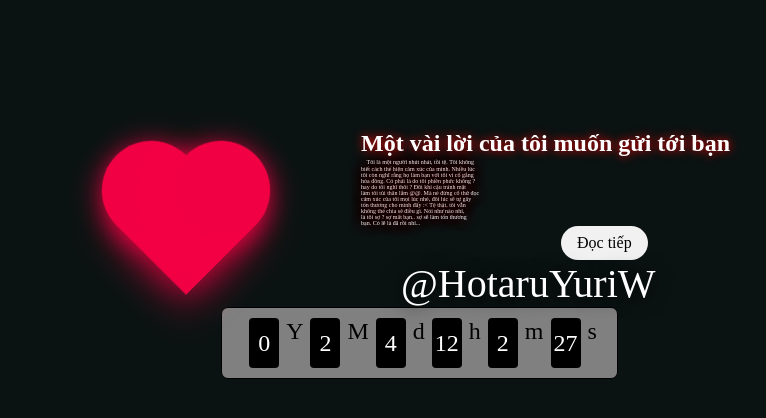
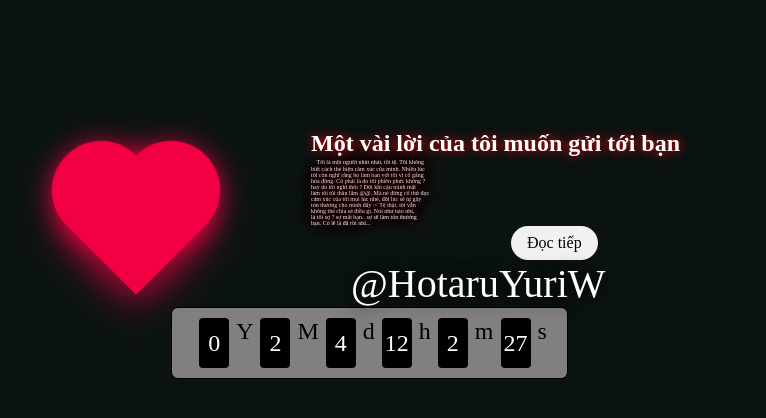
Before and after one commit to YTHzgamer/YTHzgamer.github.io, a PHP site: page /letter/love/index.html in a window 1280 px wide. Shown: the top 418 px of the page, without its empty margins (39-805 px from the left). Run offline with PHP 8.4, Linux system fonts and the light colour scheme.

Commit message:
Update style.css

```diff
--- a/letter/love/style.css
+++ b/letter/love/style.css
@@ -18,7 +18,7 @@ body{
 	animation: breath 0.7s linear infinite;
 	top: 150px;
 	right: 100px;
-	margin-left: 250px;
+	margin-left: 200px;
 }
 @keyframes breath{
 	0%{
```
